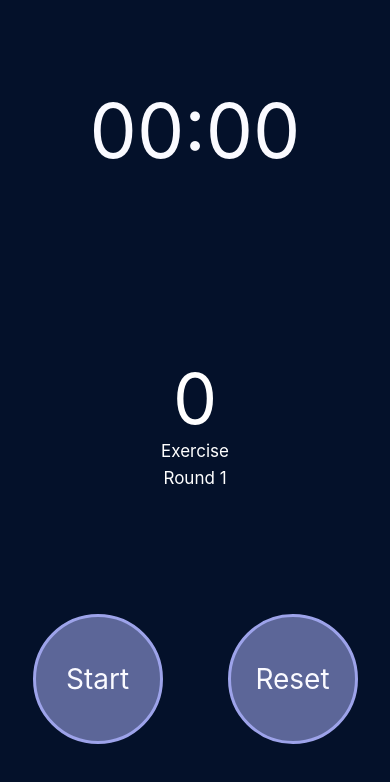
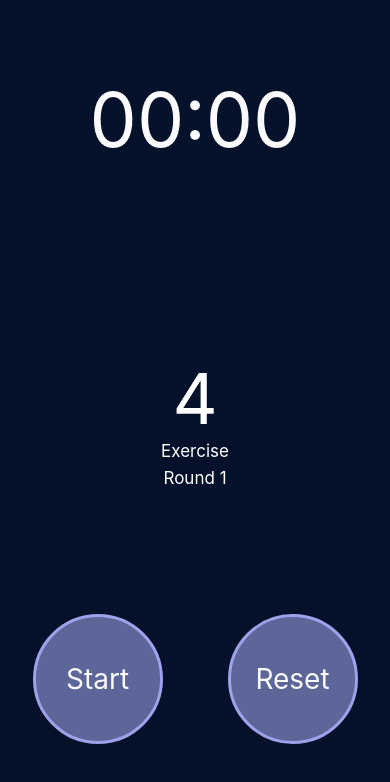
Before and after one commit to enzo-mourany/the-tabata-app, a React Native app: screen / in a window 390 px wide. Shown: the top 782 px of the page. Built offline with nearby package versions, Linux system fonts and the light colour scheme.

Commit message:
tabata countdown functional

```diff
--- a/App.jsx
+++ b/App.jsx
@@ -15,8 +15,6 @@ import React, { useState, useEffect, useRef } from 'react';
 import { Dimensions, FlatList, StyleSheet, Text, TouchableOpacity, View, Animated }
   from 'react-native';
 import { StatusBar } from 'expo-status-bar';
-//import styled from 'react-native-styled-components';
-//import styled from 'styled-components/native';
 
 
 
@@ -33,8 +31,9 @@ const colors = {
 
 // =====================  Const for main timer  ==========================
 
+// Format number < 10 , add 0 in front of them
 const formatNumber = number => `0${number}`.slice(-2);
-const getRemaining = (time) => {    // Times unities
+const getRemaining = (time) => {
   const mins = Math.floor(time / 60);
   const secs = time - mins * 60;
   return { mins: formatNumber(mins), secs: formatNumber(secs) };
@@ -42,8 +41,10 @@ const getRemaining = (time) => {    // Times unities
 
 // ===========  Const/Var for countdown exercises and rest  ==============
 
-const listAllTimersExercises = [20, 30, 40, 45, 50, 60, 75, 100];
+const listAllTimersExercises = [20, 4, 40, 45, 50, 60, 75, 100];
 const listAllTimersRest = [5, 10, 15, 20, 25, 30, 35, 40, 45];
+
+const listTimer = [listAllTimersExercises[1], listAllTimersRest[1]];
 let roundsCounter = 1;
 
 
@@ -58,51 +59,42 @@ export default function App() {
   const [isActive, setIsActive] = useState(false);
   const { mins, secs, } = getRemaining(remainingSecs);
   const [isExercise, setIsExercise] = useState(true);
-  const [remainingTimerExercise, setRemainingTimerExercise] = useState(0);
-  const [remainingTimerRest, setRemainingTimerRest] = useState(0);
+  const [remainingTimer, setRemainingTimer] = useState(listTimer[0]);
 
   const toggle = () => {    // If one of buttons is clicked
     setIsActive(!isActive);
   }
 
-  const reset = () => {   // Reset timer to 0
+  const reset = () => {   // To reset const useState
     setRemainingSecs(0);
     setIsActive(false);
     setIsExercise(true);
-    setRemainingTimerExercise(listAllTimersExercises[1]);
-    setRemainingTimerRest(listAllTimersRest[1]);
-    roundsCounter = 0;
+    setRemainingTimer(listTimer[0]);
+    roundsCounter = 1;
   }
 
   useEffect(() => {
     let interval = null;
     if (isActive) {
       interval = setInterval(() => {
-        setRemainingSecs(remainingSecs => remainingSecs + 1);
+        setRemainingSecs(remainingSecs + 1);
 
-
-        if (isExercise) {
-          setRemainingTimerExercise(remainingTimerExercise => remainingTimerExercise - 1);
-        } else if (!isExercise) {
-          setRemainingTimerRest(remainingTimerRest => remainingTimerRest - 1);
-        }
-        if (remainingTimerExercise == 1) {
-          setIsExercise(false);
-          setRemainingTimerRest(listAllTimersRest[1]);
-        } else if (remainingTimerRest == 1) {
-          setIsExercise(true);
-          setRemainingTimerExercise(listAllTimersExercises[1]);
+        setRemainingTimer(remainingTimer - 1)
+        if (remainingTimer == 1 && isExercise) {
+          setRemainingTimer(listTimer[1]);
+          setIsExercise(!isExercise);
+        } else if (!isExercise && remainingTimer == 1) {
+          setRemainingTimer(listTimer[0]);
+          setIsExercise(!isExercise);
           roundsCounter += 1;
         }
-
-
 
       }, 1000)
     } else if (!isActive && remainingSecs !== 0) {
       clearInterval(interval)
     }
     return () => clearInterval(interval);
-  }, [isActive, remainingSecs, remainingTimerExercise, remainingTimerRest])
+  }, [isActive, remainingSecs, remainingTimer])
 
   // =======================================================================
   // =============================  Display  ===============================
@@ -118,7 +110,7 @@ export default function App() {
       </View>
 
       <View style={styles.countDowns}>
-        <Text style={remainingTimerExercise <= 3 && remainingTimerExercise > 0 || remainingTimerRest <= 3 && remainingTimerRest > 0 ? styles.timeLessThreeSecs : styles.timerExOrRest}>{isExercise ? `${remainingTimerExercise}` : `${remainingTimerRest}`}</Text>
+        <Text style={remainingTimer <= 3 ? styles.timeLessThreeSecs : styles.timerExOrRest}>{remainingTimer}</Text>
         <Text style={styles.exOrRest}>{isExercise ? 'Exercise' : 'Rest'}</Text>
         <Text style={styles.counterRounds}>Round {roundsCounter}</Text>
       </View>
@@ -169,7 +161,7 @@ const styles = StyleSheet.create({
   },
   // =========================  Countdown Div  =============================
   countDowns: {
-    flex: 2,
+    flex: 2.5,
     justifyContent: 'center',
     alignItems: 'center'
   },
@@ -186,7 +178,6 @@ const styles = StyleSheet.create({
     fontSize: 17,
     marginBottom: 7
   },
-  // ==========================  Counters Div  =============================
   counterRounds: {
     color: '#fff',
     fontSize: 17
```
